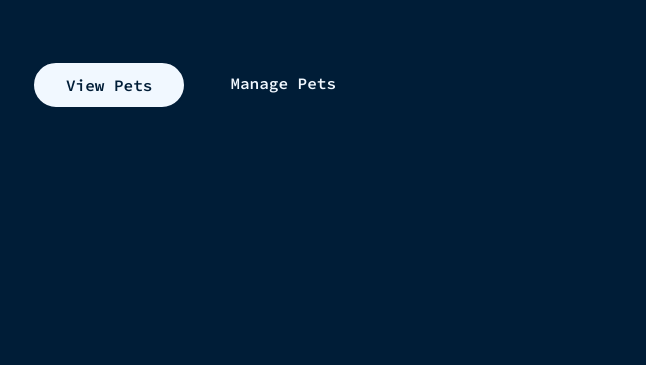
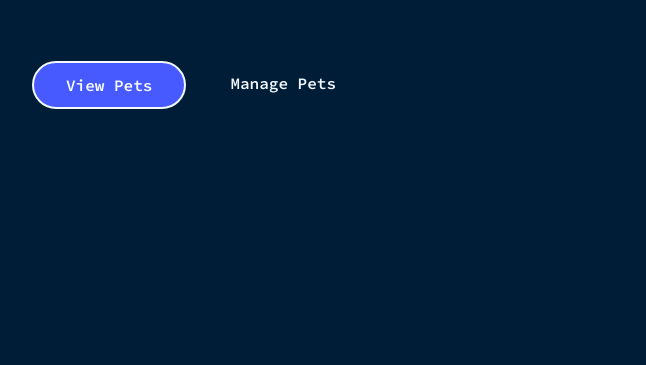
Before and after one commit to rising-dancho/friendster-server-rendered, a plain HTML site: page index.html in a window 1280 px wide. Shown: the part 432-797 px from the top of the page, without its empty margins (156-802 px from the left). Drawn offline with Linux system fonts and the light colour scheme.

Commit message:
feat: added accent color

```diff
--- a/review.css
+++ b/review.css
@@ -59,6 +59,9 @@
   /* ----> COLORS <---- */
   --white-text: #f9fdff;
   --black-text: #283f53;
+
+  --accent-color: #475aff;
+  --accent-color-darkened: #4553d0;
 
   --dark-background: #001d37;
   --light-background: #f1f8ff;
@@ -180,7 +183,6 @@ p {
 /* ------------------------ */
 /* MAIN CLASSES             */
 /* ------------------------ */
-
 /* ----> HERO  <---- */
 .hero-section {
   display: flex;
@@ -217,12 +219,13 @@ p {
 }
 
 .hero-section .btn-primary {
-  background-color: var(--light-background);
-  border: 2px solid var(--dark-outline);
+  background-color: var(--accent-color);
+  color: var(--white-text);
+  border: 2px solid var(--light-background);
 }
 
 .hero-section .btn-primary:hover {
-  background-color: var(--light-background-darkened);
+  background-color: var(--accent-color-darkened);
 }
 
 .hero-section .btn-outline {
```
